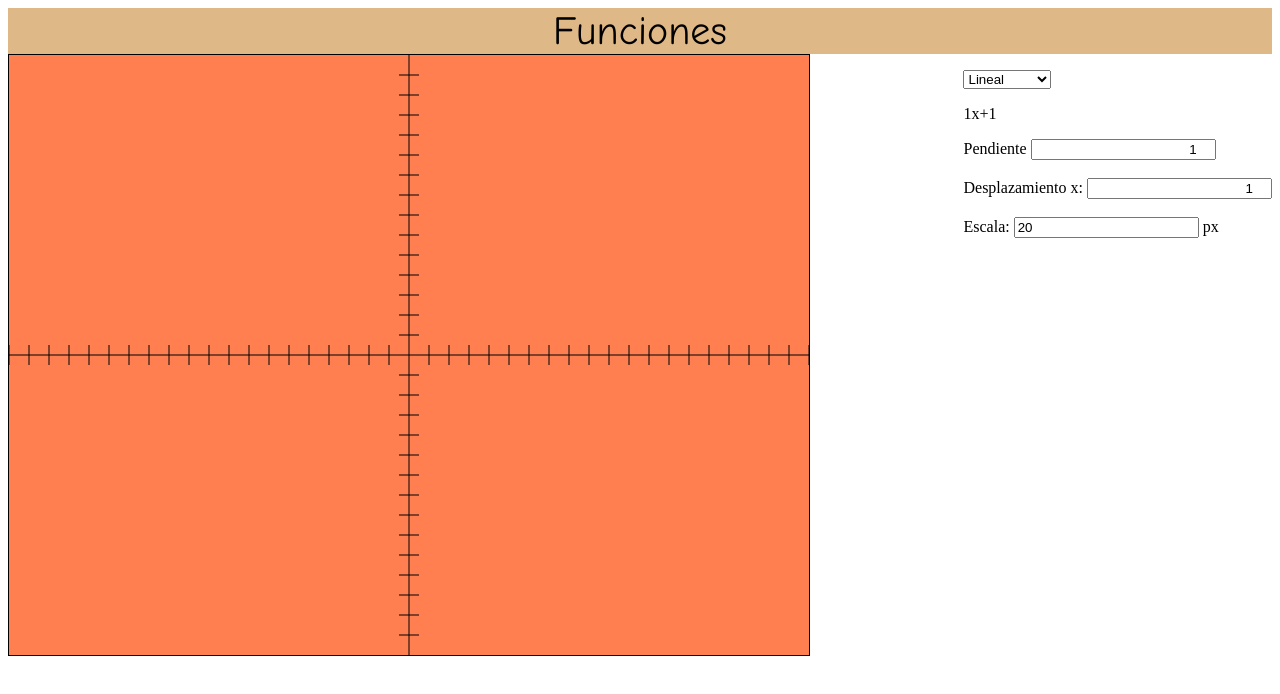
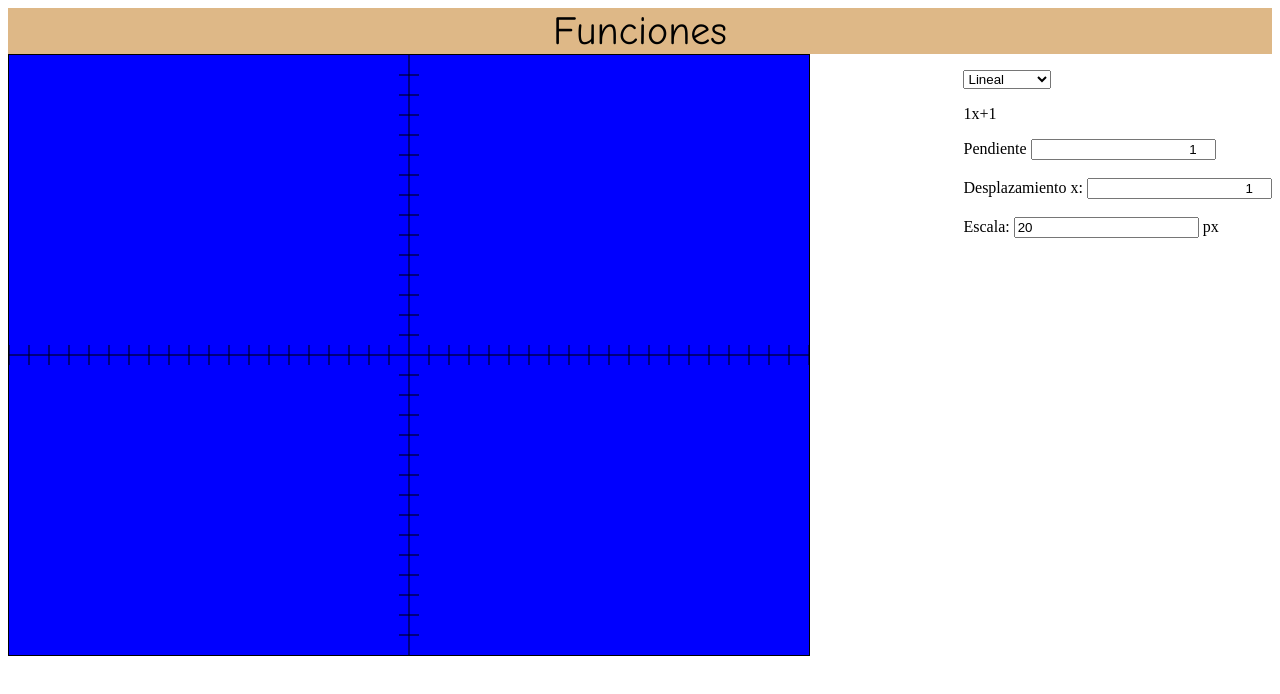
Before and after one commit to vLegend14/test, a plain HTML site: page index.html in a window 1280 px wide. Drawn offline with Linux system fonts and the light colour scheme.

Commit message:
Update index.html

```diff
--- a/index.html
+++ b/index.html
@@ -107,7 +107,7 @@ nav a:hover {
 
                 </div>
 <p id="msg" style="float: left;"></p>
-                <canvas id="myCanvas" width="800" height="600" style="border:1px solid;background-color: coral"></canvas>
+                <canvas id="myCanvas" width="800" height="600" style="border:1px solid;background-color: blue"></canvas>
 
                 <!--<iframe src="" name="pagina" style="width: 100%;height: 800px;border:0px" ></iframe> -->
             </div>
```
